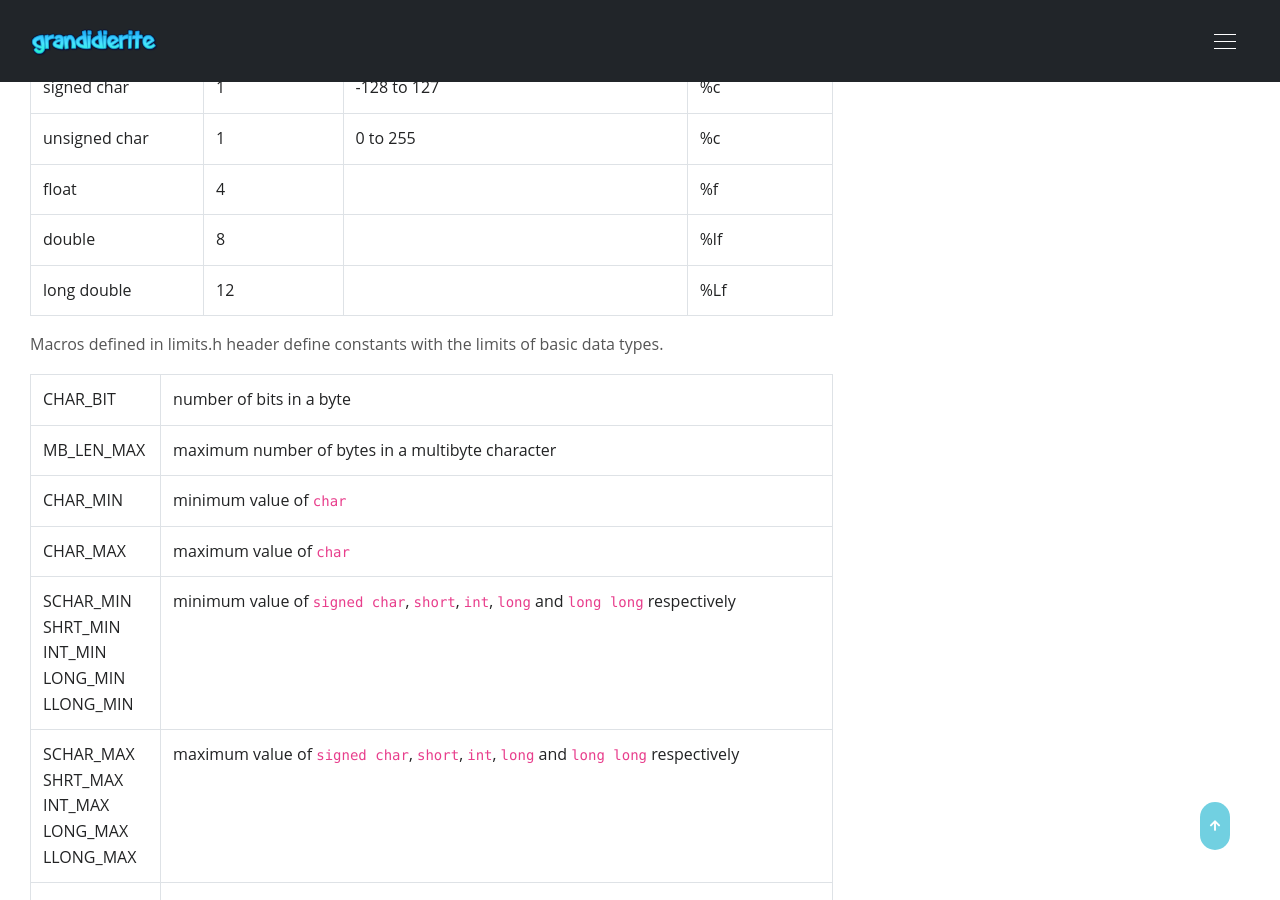
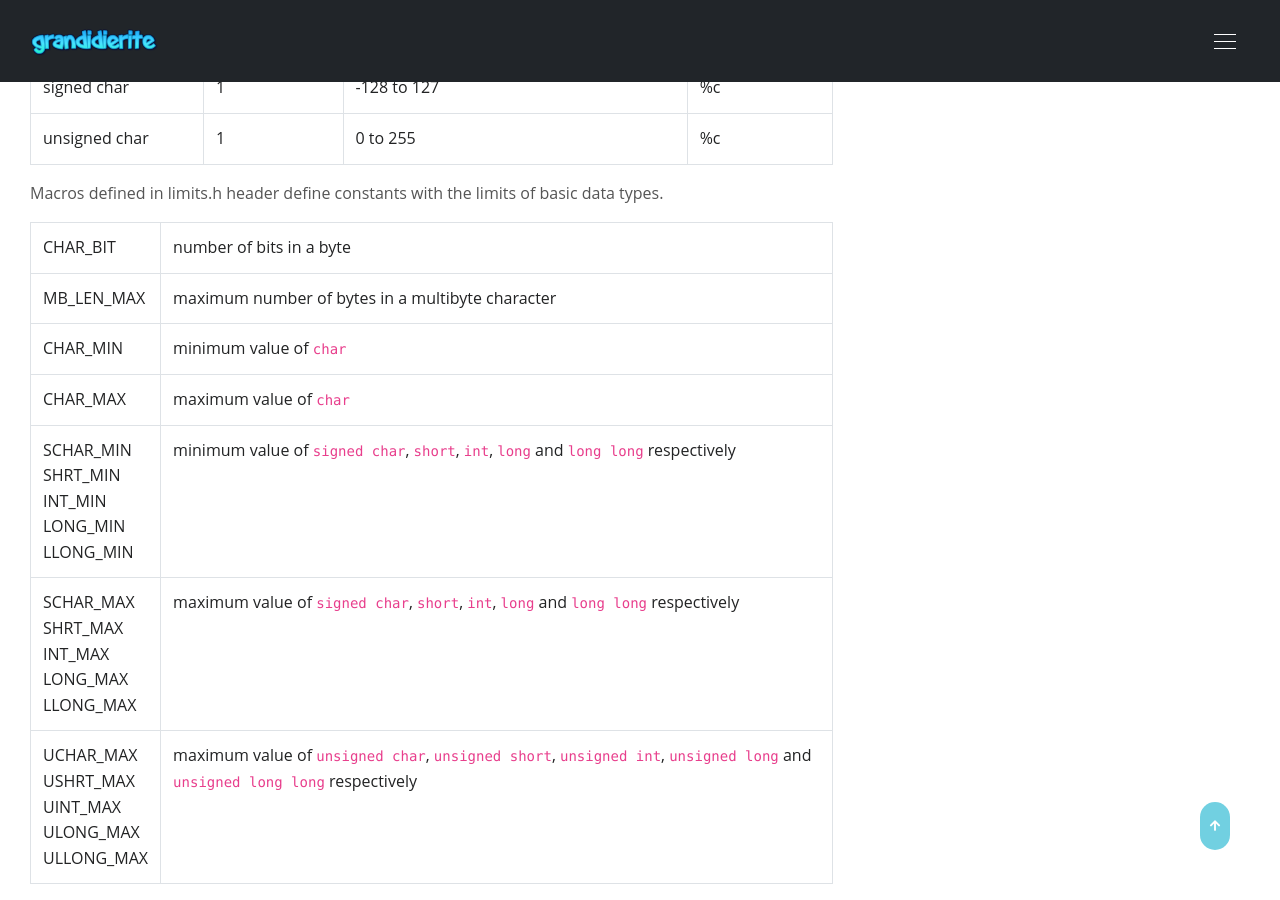
Before and after one commit to grandidierite/grandidierite.github.io, a Jekyll site: the page built from _posts/2017-06-02-variables-and-data-types-in-C-programming.markdown, in a window 1280 px wide and 900 px high, scrolled down 1966 px. Built offline with Jekyll 4.4.1, drawn with Linux system fonts in a browser that asks for light colours; comment, search, counter and statistics services are not loaded.

Commit message:
Update 2017-06-02-variables-and-data-types-in-C-programming.markdown

```diff
--- a/_posts/2017-06-02-variables-and-data-types-in-C-programming.markdown
+++ b/_posts/2017-06-02-variables-and-data-types-in-C-programming.markdown
@@ -102,24 +102,6 @@ Basic Data Types in C
 <td>1</td>
 <td>0 to 255</td>
 <td>%c</td>
-</tr>
-<tr>
-<td>float</td>
-<td>4</td>
-<td>&nbsp;</td>
-<td>%f</td>
-</tr>
-<tr>
-<td>double</td>
-<td>8</td>
-<td>&nbsp;</td>
-<td>%lf</td>
-</tr>
-<tr>
-<td>long double</td>
-<td>12</td>
-<td>&nbsp;</td>
-<td>%Lf</td>
 </tr>
 </table>
 </div>
```
